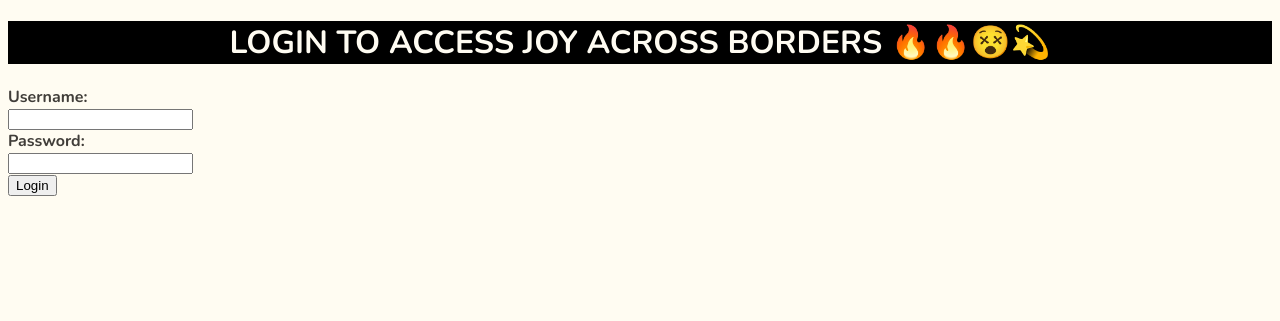
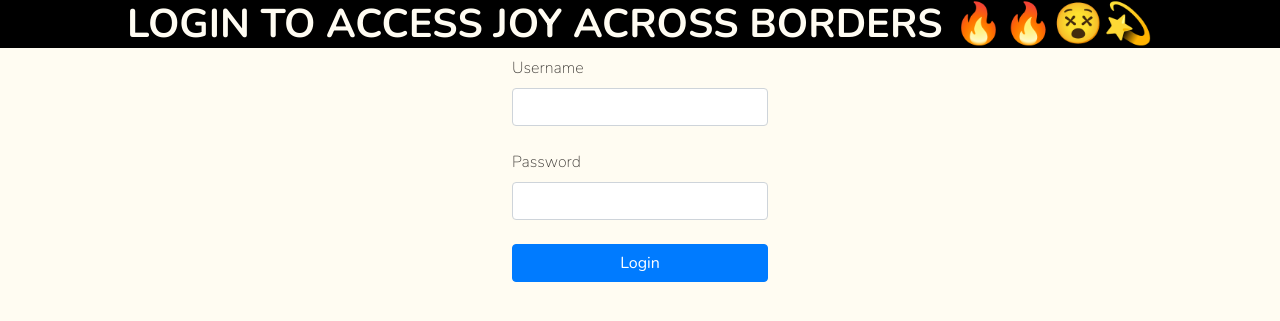
Before and after one commit to AndyShyklo/p04, a Flask app: page /login in a window 1280 px wide. Shown: the top 321 px of the page. Run offline with Flask 3, Linux system fonts and the light colour scheme; parts of the project's set-up code (start-up, migrations or seed data) failed here and were passed over.

Commit message:
pretty form

```diff
--- a/app/templates/login.html
+++ b/app/templates/login.html
@@ -9,6 +9,7 @@
 <!DOCTYPE html>
 <html>
     <head>
+	<link rel="stylesheet" href="https://cdn.jsdelivr.net/npm/bootstrap@4.3.1/dist/css/bootstrap.min.css" integrity="sha384-ggOyR0iXCbMQv3Xipma34MD+dH/1fQ784/j6cY/iJTQUOhcWr7x9JvoRxT2MZw1T" crossorigin="anonymous">
         <link rel="stylesheet" href="static/css/style.css">
         <title>Login</title>
     </head>
@@ -17,16 +18,18 @@
             {% if error %}
             <h2>{{error}}</h2>
             {% endif %}
-            <form method="POST">
-                <label for="user">Username:</label>
+            <form method="POST" style="width: 20%; margin: 0 auto;">
+                <label for="user" style="font-weight: 200">Username</label>
+                    <input type="email" id="user" name="user" class="form-control" required>
+                    <br>
+                    <label for="pw" style="font-weight: 200">Password</label>
                 <br>
-                    <input type="text" id="user" name="user"required>
+                    <input type="password" id="pw" name="pw" class="form-control"required>
                     <br>
-                    <label for="pw">Password:</label>
-                <br>
-                    <input type="password" id="pw" name="pw"required>
-                    <br>
-                    <button type="submit">Login</button>
+                    <button type="submit" style = "width: 100%" class="btn btn-primary">Login</button>
                 </form>
+	    <script src="https://code.jquery.com/jquery-3.3.1.slim.min.js" integrity="sha384-q8i/X+965DzO0rT7abK41JStQIAqVgRVzpbzo5smXKp4YfRvH+8abtTE1Pi6jizo" crossorigin="anonymous"></script>
+<script src="https://cdn.jsdelivr.net/npm/popper.js@1.14.7/dist/umd/popper.min.js" integrity="sha384-UO2eT0CpHqdSJQ6hJty5KVphtPhzWj9WO1clHTMGa3JDZwrnQq4sF86dIHNDz0W1" crossorigin="anonymous"></script>
+<script src="https://cdn.jsdelivr.net/npm/bootstrap@4.3.1/dist/js/bootstrap.min.js" integrity="sha384-JjSmVgyd0p3pXB1rRibZUAYoIIy6OrQ6VrjIEaFf/nJGzIxFDsf4x0xIM+B07jRM" crossorigin="anonymous"></script>
     </body>
 </html>
```
